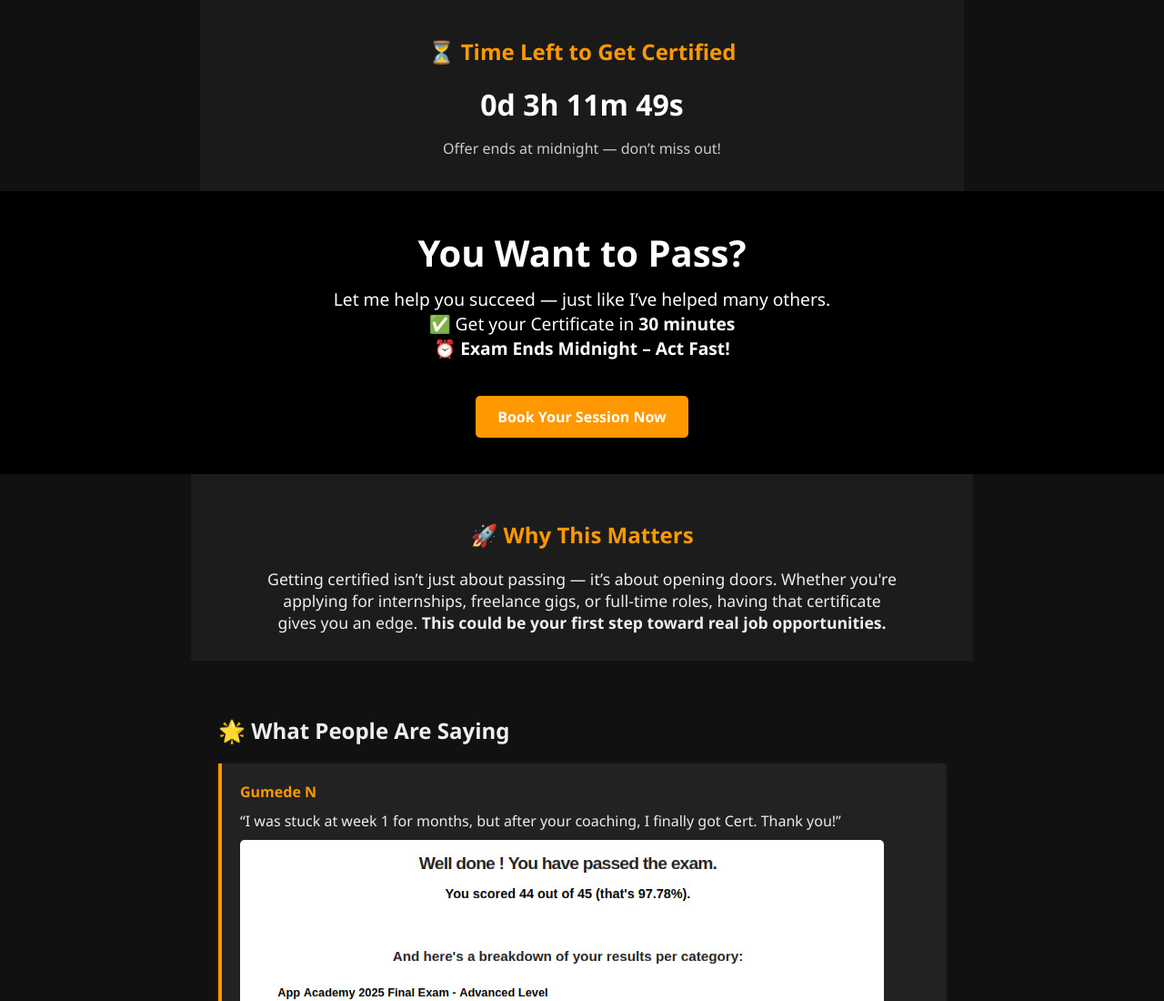
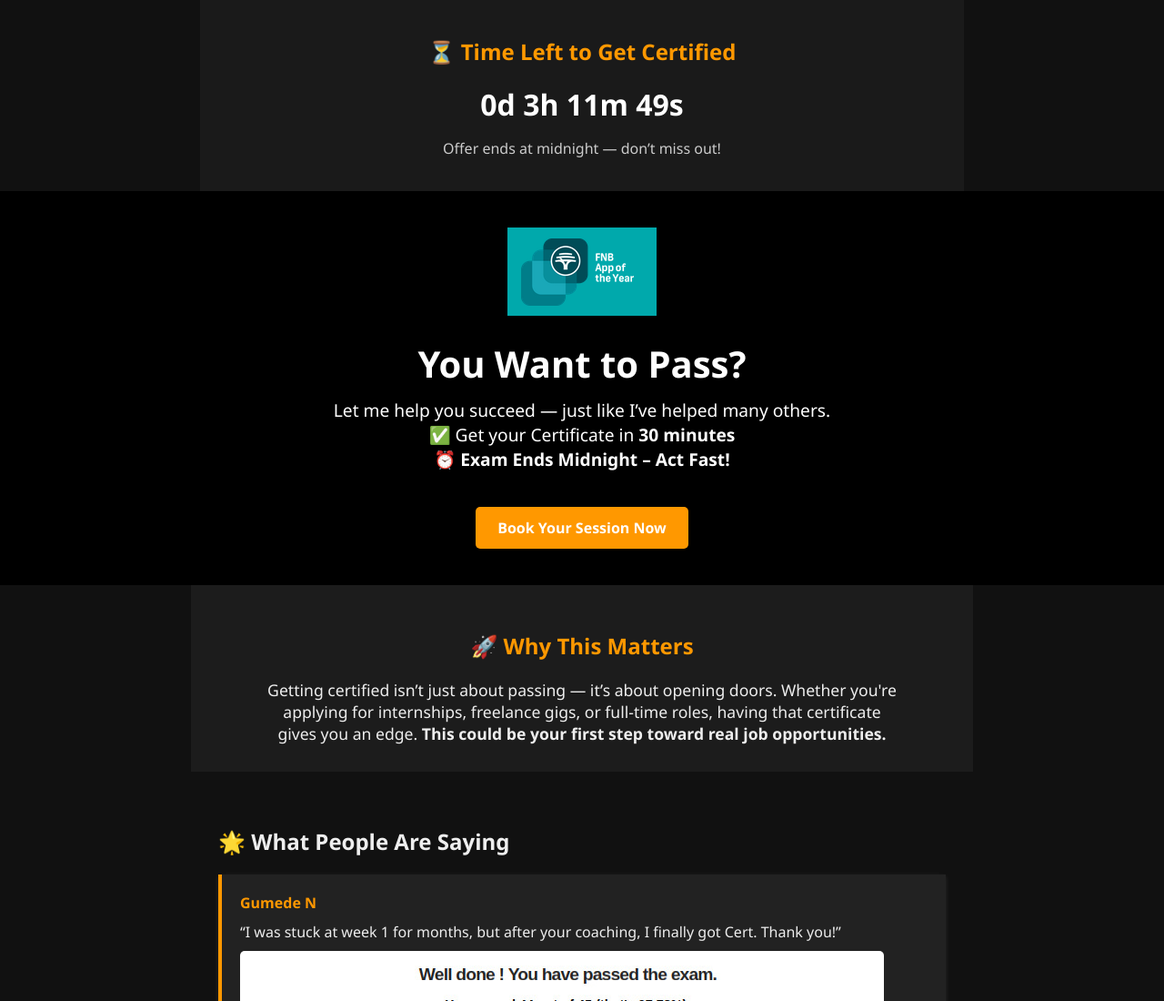
Before and after one commit to notprobmx/IT-Varisty-, a plain HTML site: page index.html in a window 1280 px wide. Shown: the top 1100 px of the page at 91% size. Drawn offline with Linux system fonts and the light colour scheme.

Commit message:
Updated the logo

```diff
--- a/index.html
+++ b/index.html
@@ -4,6 +4,7 @@
     <!-- Google tag (gtag.js) -->
 <script async src="https://www.googletagmanager.com/gtag/js?id=G-W9VNS2FZ6N"></script>
 <script>
+
   window.dataLayer = window.dataLayer || [];
   function gtag(){dataLayer.push(arguments);}
   gtag('js', new Date());
@@ -86,6 +87,7 @@
   </style>
 </head>
 <body>
+
 <section style="text-align:center; padding: 20px; background-color: #1a1a1a;">
   <h2 style="color: #ff9800;">⏳ Time Left to Get Certified</h2>
   <div id="countdown" style="font-size: 2em; font-weight: bold; color: #fff;"></div>
@@ -93,12 +95,14 @@
 </section>
 
   <header>
+  <img src="img/logo.png" alt="FNB App of the Year" style="max-height: 150px; margin-bottom: 20px;">
   <h1>You Want to Pass?</h1>
   <p>Let me help you succeed — just like I’ve helped many others.<br>
   ✅ Get your Certificate in <strong>30 minutes</strong><br>
   ⏰ <strong>Exam Ends Midnight – Act Fast!</strong></p>
   <a href="https://wa.me/27679898434" class="cta-button">Book Your Session Now</a>
 </header>
+
 
   <section style="text-align:center; padding: 30px; background-color: #1c1c1c;">
   <h2 style="color: #ff9800;">🚀 Why This Matters</h2>
```
Also changed, not shown: img/logo.png (added). Lines whose indentation alone changed are shown as unchanged.
